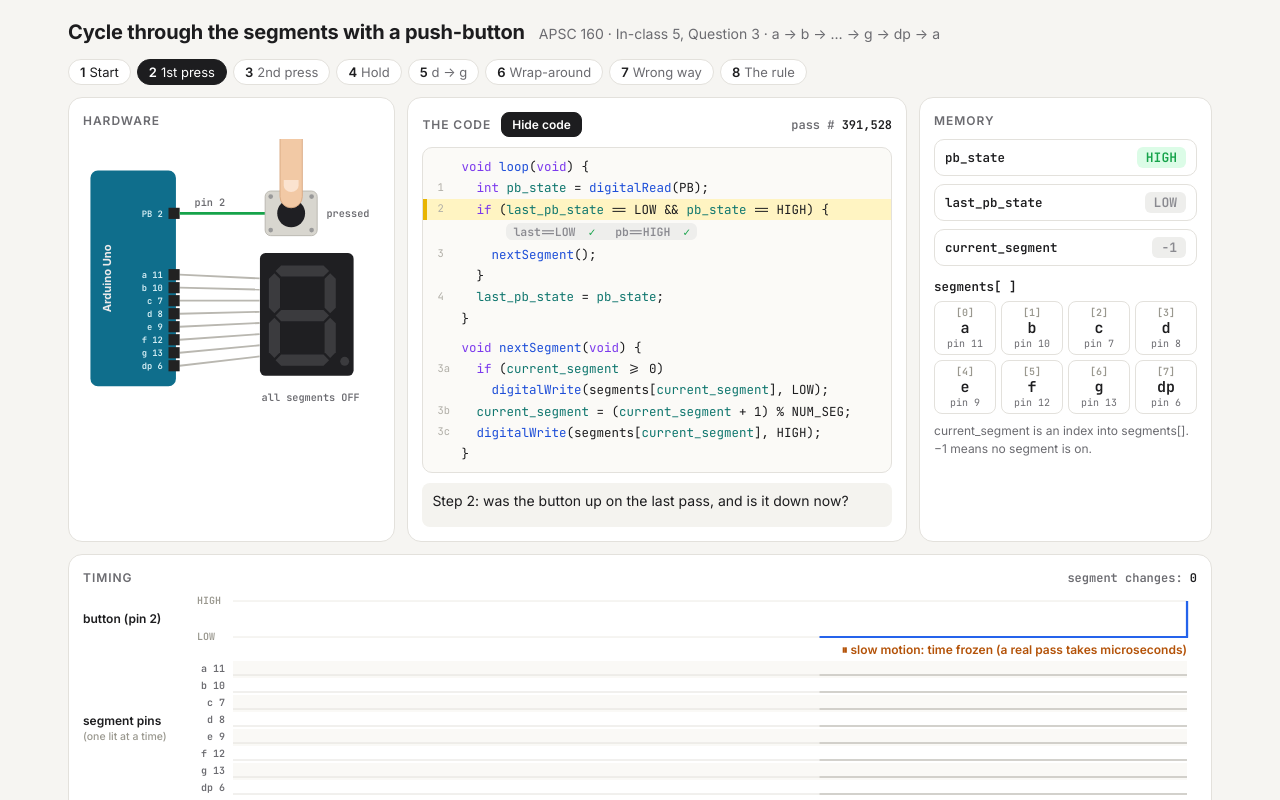
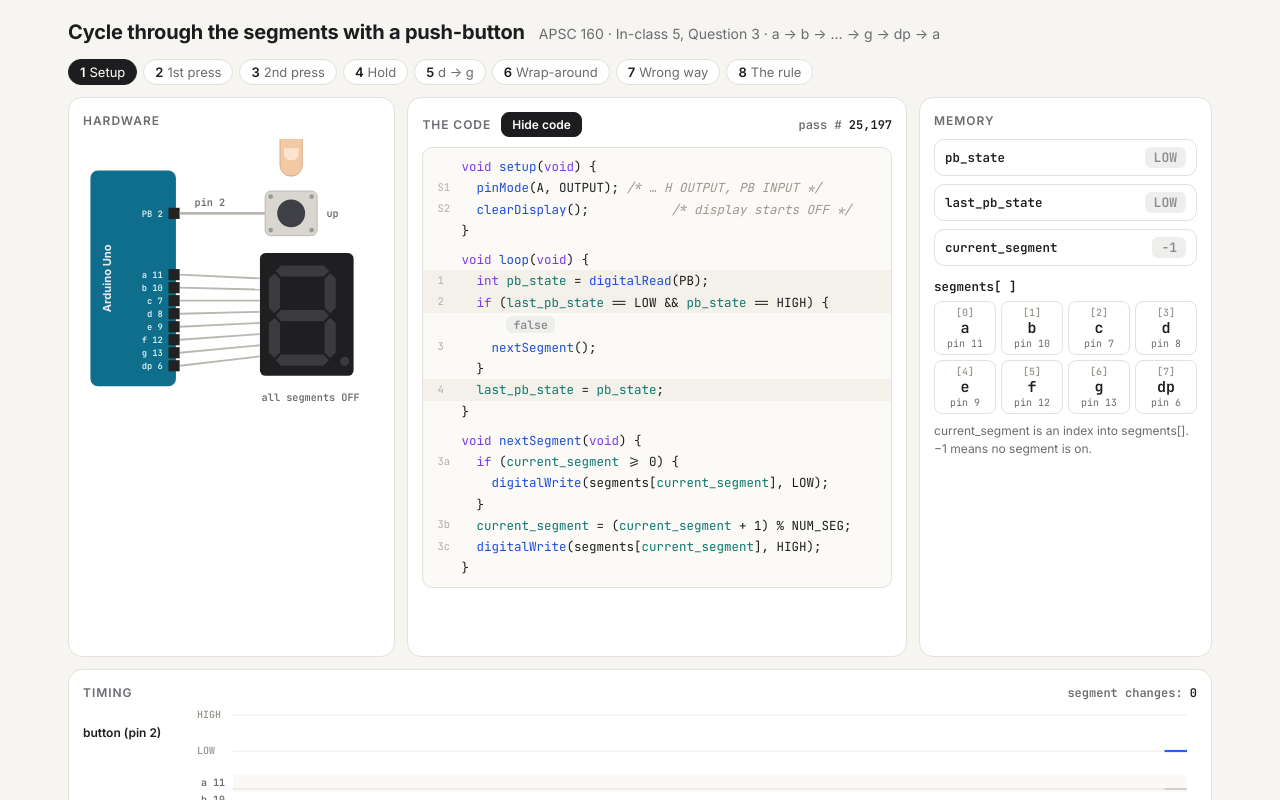
Before and after one commit to cristian-grecu/apsc160-demos, a plain HTML site: page 7seg_segment_cycle.html in a window 1280 px wide. Both pictures are taken after a click on the button "Show code". Shown: the top 800 px of the page. Drawn offline with Linux system fonts and the light colour scheme.

Commit message:
Segment-cycle demo: show setup() calling clearDisplay(); match starter braces
Co-Authored-By: Claude Opus 5.5 <noreply@anthropic.com>
Claude-Session: https://claude.ai/code/session_01FPDaPcWtBc8ddzsNPC6GvG

```diff
--- a/7seg_segment_cycle.html
+++ b/7seg_segment_cycle.html
@@ -102,6 +102,7 @@
   .box .i{font:600 10px var(--mono);color:#9a988f}
   .box .s{font:700 15px var(--mono);line-height:1.2}
   .box .p{font:500 10px var(--mono);color:var(--muted)}
+  .box.clr{border-color:#8a8a90;background:#eeeeec}
   .box.cur{border-color:var(--seg);background:var(--seg-bg)}
   .box.cur .s{color:#c0261e}
   .memnote{font-size:12px;color:var(--muted);margin-top:8px}
@@ -193,6 +194,11 @@
       </div>
 
       <div class="code" id="code">
+        <div class="ln"><span class="no"></span><span><span class="kw">void</span> <span class="fn">setup</span>(<span class="kw">void</span>) {</span></div>
+        <div class="ln" id="LS1"><span class="no">S1</span><span>  <span class="fn">pinMode</span>(A, OUTPUT); <span class="cm">/* … H OUTPUT, PB INPUT */</span></span></div>
+        <div class="ln" id="LS2"><span class="no">S2</span><span>  <span class="fn">clearDisplay</span>();           <span class="cm">/* display starts OFF */</span></span></div>
+        <div class="ln"><span class="no"></span><span>}</span></div>
+        <div class="gap"></div>
         <div class="ln"><span class="no"></span><span><span class="kw">void</span> <span class="fn">loop</span>(<span class="kw">void</span>) {</span></div>
         <div class="ln run" id="L1"><span class="no">1</span><span>  <span class="kw">int</span> <span class="nm">pb_state</span> = <span class="fn">digitalRead</span>(PB);</span></div>
         <div class="ln run" id="L2"><span class="no">2</span><span id="L2txt"></span></div>
@@ -203,14 +209,18 @@
         <div class="ln"><span class="no"></span><span>}</span></div>
         <div class="gap"></div>
         <div class="ln"><span class="no"></span><span><span class="kw">void</span> <span class="fn">nextSegment</span>(<span class="kw">void</span>) {</span></div>
-        <div class="ln" id="L3a"><span class="no">3a</span><span>  <span class="kw">if</span> (<span class="nm">current_segment</span> &gt;= 0)</span></div>
+        <div class="ln" id="L3a"><span class="no">3a</span><span>  <span class="kw">if</span> (<span class="nm">current_segment</span> &gt;= 0) {</span></div>
         <div class="ln" id="L3a2"><span class="no"></span><span>    <span class="fn">digitalWrite</span>(segments[<span class="nm">current_segment</span>], LOW);</span></div>
+        <div class="ln"><span class="no"></span><span>  }</span></div>
         <div class="ln" id="L3b"><span class="no">3b</span><span>  <span class="nm">current_segment</span> = (<span class="nm">current_segment</span> + 1) % NUM_SEG;</span></div>
         <div class="ln" id="L3c"><span class="no">3c</span><span>  <span class="fn">digitalWrite</span>(segments[<span class="nm">current_segment</span>], HIGH);</span></div>
         <div class="ln"><span class="no"></span><span>}</span></div>
       </div>
 
       <div class="pseudo" id="pseudo">
+        <div class="ln" id="PS1"><span class="no">S1</span><span>Once, at power-on: set the segment pins as outputs, the button pin as input</span></div>
+        <div class="ln" id="PS2"><span class="no">S2</span><span>Once, at power-on: turn every segment OFF</span></div>
+        <div class="ln" style="min-height:0;padding:2px 10px"><span class="no"></span><span class="cm" style="font-size:12px">then, over and over:</span></div>
         <div class="ln" id="P1"><span class="no">1</span><span>Read the button</span></div>
         <div class="ln" id="P2"><span class="no">2</span><span id="P2txt"></span><span class="badge" id="pBadge"></span></div>
         <div class="ln" id="P3"><span class="no">3</span><span>If so: go to the next segment</span></div>
@@ -340,7 +350,7 @@
   function renderAll(){ renderHW(); renderMem(); renderCounters(); renderCode(); drawStrip(); }
   function caption(t, kind){ const c = $('caption'); c.innerHTML = t || '&nbsp;'; c.className = kind || ''; }
   function note(t){ $('note').innerHTML = t || ''; }
-  const LINES = ['L1','L2','L3','L3a','L3a2','L3b','L3c','L4'];
+  const LINES = ['LS1','LS2','L1','L2','L3','L3a','L3a2','L3b','L3c','L4'];
   function clearLines(){ LINES.forEach(id => $(id).classList.remove('cur','skip','hit')); }
   function hl(ids, cls){ ids.forEach(id => $(id).classList.add(cls || 'cur')); }
   function unhl(ids){ ids.forEach(id => $(id).classList.remove('cur','skip','hit')); }
@@ -535,16 +545,39 @@
     unhl(['L4']);
   }
 
+  async function runSetup(id){
+    S.slow = true; renderCode(); clearLines(); badge(''); drawStrip();
+    hl(['LS1']);
+    note('Setup S1: <b>pinMode()</b> makes the 8 segment pins outputs and pin 2 (the button) an input.');
+    await wait(2000, id);
+    unhl(['LS1']); hl(['LS2']);
+    note(codeShown() ? 'Setup S2: <b>clearDisplay()</b> writes LOW to every pin in segments[]…'
+                     : 'Setup S2: turn every segment OFF, one pin at a time…');
+    await wait(900, id);
+    for (let i = 0; i < N; i++){
+      $('bx'+i).classList.add('clr');
+      $('w'+i).setAttribute('class', 'wire thin hi'); $('w'+i).style.stroke = '#8a8a90';
+      await wait(260, id);
+      $('w'+i).style.stroke = ''; renderHW();
+      $('bx'+i).classList.remove('clr');
+    }
+    note('All 8 segments are OFF, so the display starts dark. <b>current_segment = −1</b> means no segment is on.');
+    await wait(2600, id);
+    unhl(['LS2']); note('');
+  }
+
   function press(v){ S.btn = v; renderHW(); }
   async function pressSlow(id, L, pre){ press(1); S.slow = true; renderCode(); drawStrip(); await wait(pre || 600, id); await slowPass(id, L); }
 
   /* ---------- scenes ---------- */
   const st = (o) => Object.assign({btn:0,pb:0,last:0,idx:-1,wrong:false}, o);
   const SCENES = [
-    { name:'Start', init:st({clear:true,resetCounts:true}),
+    { name:'Setup', init:st({clear:true,resetCounts:true}),
       run: async id => {
-        caption('At the start the display is OFF: current_segment = −1 (no segment is on).');
-        await fast(3800, id);
+        caption('Power on: setup() runs once and makes sure the display starts OFF.');
+        await runSetup(id);
+        caption('Then loop() runs over and over. Button up: nothing happens.');
+        await fast(3000, id);
       }},
     { name:'1st press', init:st({}),
       run: async id => {
@@ -618,6 +651,7 @@
     if (i.resetCounts){ S.changes = 0; S.passes = 0; }
     if (i.restore && savedSamples){ samples = savedSamples.samples.slice(); S.changes = savedSamples.changes; S.passes = savedSamples.passes; S.idx = S.lit = savedSamples.idx; }
     clearLines(); badge(''); note('');
+    for (let k = 0; k < N; k++){ $('bx'+k).classList.remove('clr'); $('w'+k).style.stroke = ''; }
     renderAll();
   }
   function renderChips(){
@@ -688,7 +722,7 @@
   document.addEventListener('keyup', e => { if (e.code === 'Space' && freeMode) press(0); });
 
   /* mirror highlights into the plain-English view; simplified badge */
-  const MAP = { L1:'P1', L2:'P2', L3:'P3', L3a:'P3a', L3b:'P3b', L3c:'P3c', L4:'P4' };
+  const MAP = { LS1:'PS1', LS2:'PS2', L1:'P1', L2:'P2', L3:'P3', L3a:'P3a', L3b:'P3b', L3c:'P3c', L4:'P4' };
   const mo = new MutationObserver(() => {
     for (const [l, p] of Object.entries(MAP)){
       const L = $(l), P = $(p);
```
